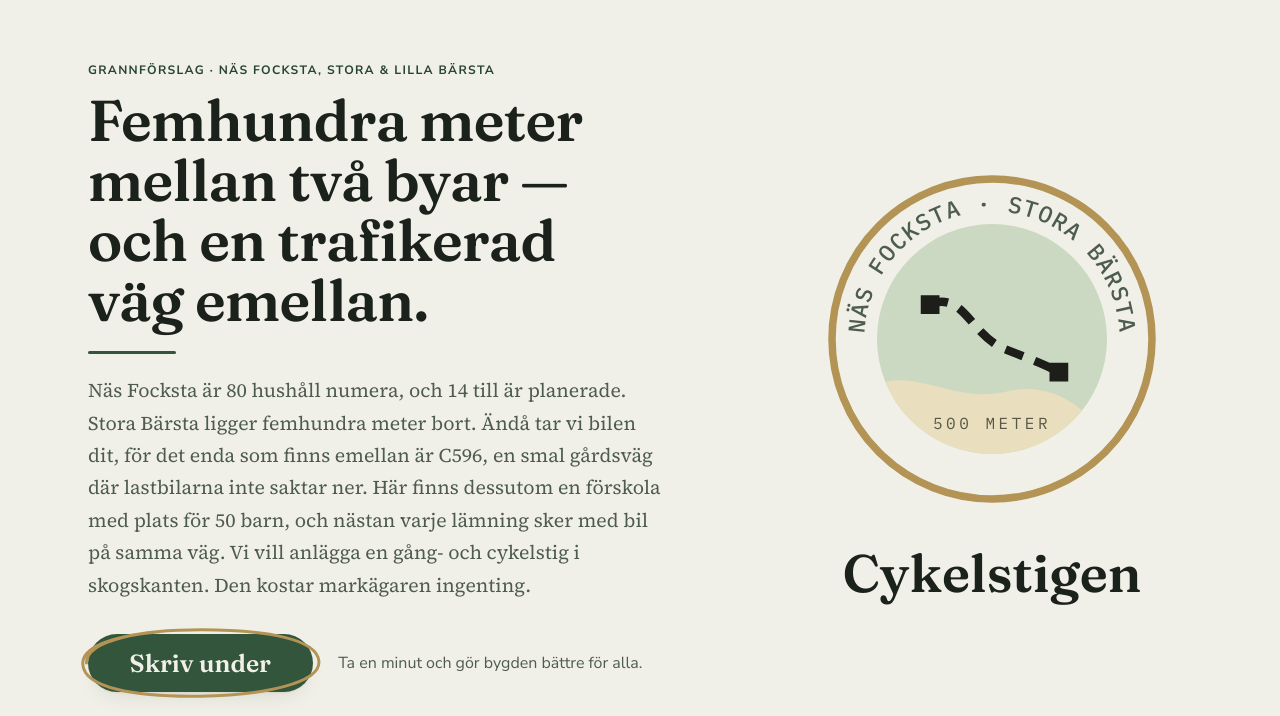
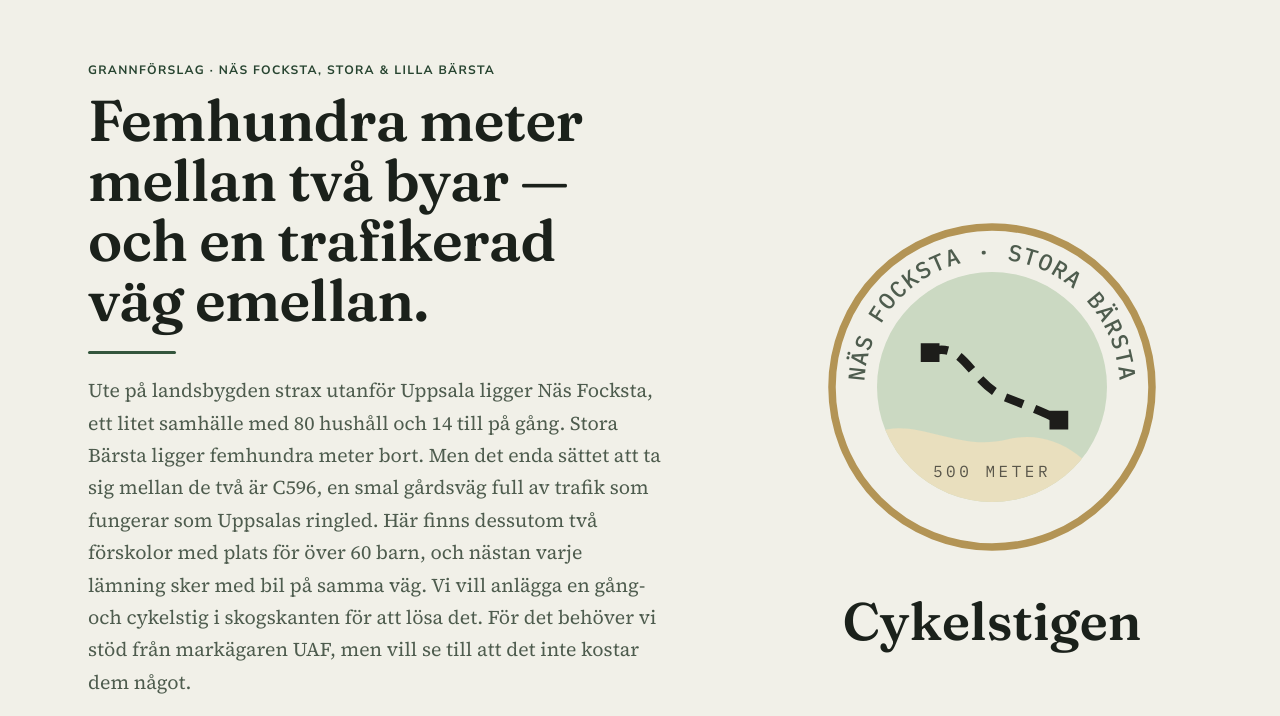
Before and after one commit to yoepus/cykelstigen, a website: page public/index.html in a window 1280 px wide. Shown: the part 55-771 px from the top of the page. Drawn offline with Linux system fonts and the light colour scheme; no server answers.

Commit message:
Revise lede paragraph in index.html
Updated the content of the lede paragraph to provide more context about the community and the proposed walking and cycling path.

```diff
--- a/public/index.html
+++ b/public/index.html
@@ -280,7 +280,7 @@ footer a{color:var(--ink-2)}
         <p class="eyebrow" data-sv="Grannförslag · Näs Focksta, Stora &amp; Lilla Bärsta" data-en="A neighbourhood proposal · Näs Focksta, Stora &amp; Lilla Bärsta"></p>
         <h1 data-sv="Femhundra meter mellan två byar — och en trafikerad väg emellan." data-en="Five hundred metres between two villages, and a busy road in the way."></h1>
         <div class="rule"></div>
-        <p class="lede" data-sv="Näs Focksta är 80 hushåll numera, och 14 till är planerade. Stora Bärsta ligger femhundra meter bort. Ändå tar vi bilen dit, för det enda som finns emellan är C596, en smal gårdsväg där lastbilarna inte saktar ner. Här finns dessutom en förskola med plats för 50 barn, och nästan varje lämning sker med bil på samma väg. Vi vill anlägga en gång- och cykelstig i skogskanten. Den kostar markägaren ingenting." data-en="Näs Focksta is 80 households these days, with 14 more planned. Stora Bärsta is five hundred metres away. We still drive there, because the only thing in between is the C596, a narrow farm road where the lorries don't slow down. There's also a preschool here with room for 50 children, and nearly every drop-off is a car on that same road. We want to build a walking and cycling path along the forest edge. It costs the landowner nothing."></p>
+        <p class="lede" data-sv="Ute på landsbygden strax utanför Uppsala ligger Näs Focksta, ett litet samhälle med 80 hushåll och 14 till på gång. Stora Bärsta ligger femhundra meter bort. Men det enda sättet att ta sig mellan de två är C596, en smal gårdsväg full av trafik som fungerar som Uppsalas ringled. Här finns dessutom två förskolor med plats för över 60 barn, och nästan varje lämning sker med bil på samma väg. Vi vill anlägga en gång- och cykelstig i skogskanten för att lösa det. För det behöver vi stöd från markägaren UAF, men vill se till att det inte kostar dem något." data-en="Out in the countryside just outside Uppsala lies Näs Focksta, a small community of 80 households with 14 more planned. Stora Bärsta is five hundred metres away. But the only way between the two is the C596, a narrow farm road full of traffic that serves as Uppsala's belt loop. There are also two preschools here with room for more than 60 children, and nearly every drop-off is a car on that same road. We want to build a walking and cycling path along the forest edge to solve this. For that we need the support of the landowner, UAF, while making sure it costs them nothing."></p>
 
 
         <div class="cta">
@@ -593,7 +593,6 @@ footer a{color:var(--ink-2)}
   var data = { totals:null, signatures:[] };
   var lang = 'sv';
   try { lang = localStorage.getItem('vna-lang') === 'en' ? 'en' : 'sv'; } catch(e){}
-
   var t = {
     sv:{
       thanks:'Tack — ditt namn står på listan.',
```
